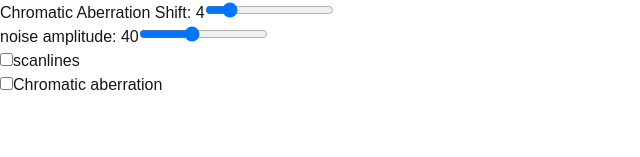
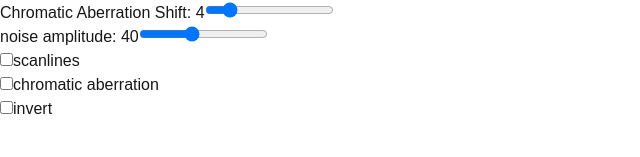
Before and after one commit to tuguldur0/posterize, a Next.js app: page / in a window 1280 px wide. Shown: the part 143-300 px from the top of the page, without its empty margins (0-640 px from the left). Built offline with nearby package versions, Linux system fonts and the light colour scheme.

Commit message:
added inversion

```diff
--- a/src/app/page.js
+++ b/src/app/page.js
@@ -15,6 +15,7 @@ export default function Home() {
   const [effects, setEffects] = useState({
     scanlines: false,
     chromaticAberration: false,
+    invert: false,
   });
   const canvasRef = useRef(null);
   const loadedImgRef = useRef(null);
@@ -228,6 +229,13 @@ export default function Home() {
       }
     }
   }
+  const invert = (data) => {
+    for(let i = 0; i < data.length; i += 4) {
+      data[i] = 255 - data[i];
+      data[i + 1] = 255 - data[i + 1];
+      data[i + 2] = 255 - data[i + 2]
+    }
+  }
   const drawCanvas = (
     img,
      algorithm,
@@ -249,6 +257,7 @@ export default function Home() {
     let imageData = ctx.getImageData(0, 0, canvas.width, canvas.height);
     const data = imageData.data;
     const activePalette = palettes[selectedPalette];
+    if(activeEffects.invert) invert(data);
     if(algorithm == "Floyd-Steinberg"){
       floydsteinberg(data, width, height, activePalette);
     } else if (algorithm == "Bayer 4x4"){
@@ -401,7 +410,13 @@ export default function Home() {
       <div>
         <label>
           <input type="checkbox" checked={effects.chromaticAberration} onChange={() => handleEffectToggle("chromaticAberration")}/>
-          Chromatic aberration
+          chromatic aberration
+        </label>
+      </div>
+      <div>
+        <label>
+          <input type="checkbox" checked={effects.invert} onChange={() => handleEffectToggle("invert")}/>
+          invert
         </label>
       </div>
       <div>
```
